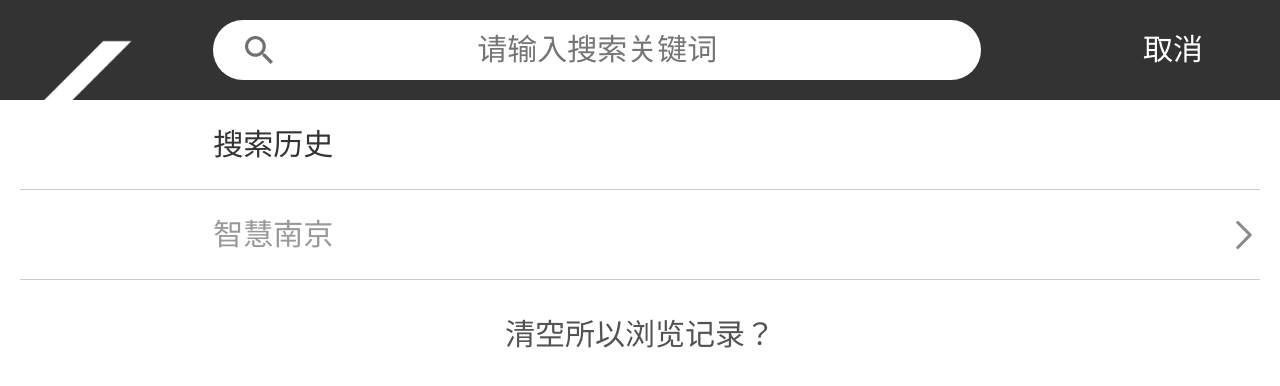
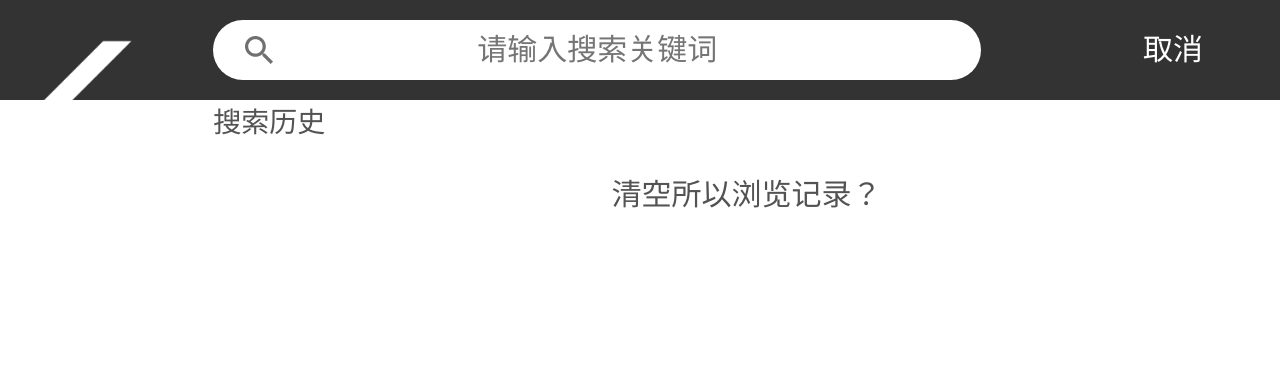
Before and after one commit to sundanping/liveChina, a plain HTML site: page src/template/search.html in a window 1280 px wide. Drawn offline with Linux system fonts and the light colour scheme.

Commit message:
搜索页修改

```diff
--- a/src/css/search.css
+++ b/src/css/search.css
@@ -32,18 +32,8 @@ height: 1rem;
     line-height: 1rem;
 
 }
-.search-history{
-    margin:0 .2rem;
-}
 .search-history>div{
-    font-size: .3rem;
-    height: .9rem;
-    line-height: .9rem;
-    color:#999;
-    border-bottom:1px solid #cbcbcb;
-}
-.search-history> div:first-child{
-    color:#333;
+    font-size: 30px;
 }
 .clear-history{
     font-size: .3rem;
--- a/src/template/search.html
+++ b/src/template/search.html
@@ -19,13 +19,8 @@
     <div class="col-8"> <input type="text" placeholder="请输入搜索关键词"></div>
     <div class="col-2 cancel">取消 </div>
 </div>
-<div class="search-history">
-    <div class="" >
-        搜索历史
-    </div>
-    <div class="search-history-list">
-        智慧南京
-    </div>
+<div style="font-size: 28px"  class="search-history">
+    搜索历史
 </div>
 <div class="clear-history">
    清空所以浏览记录？
```
